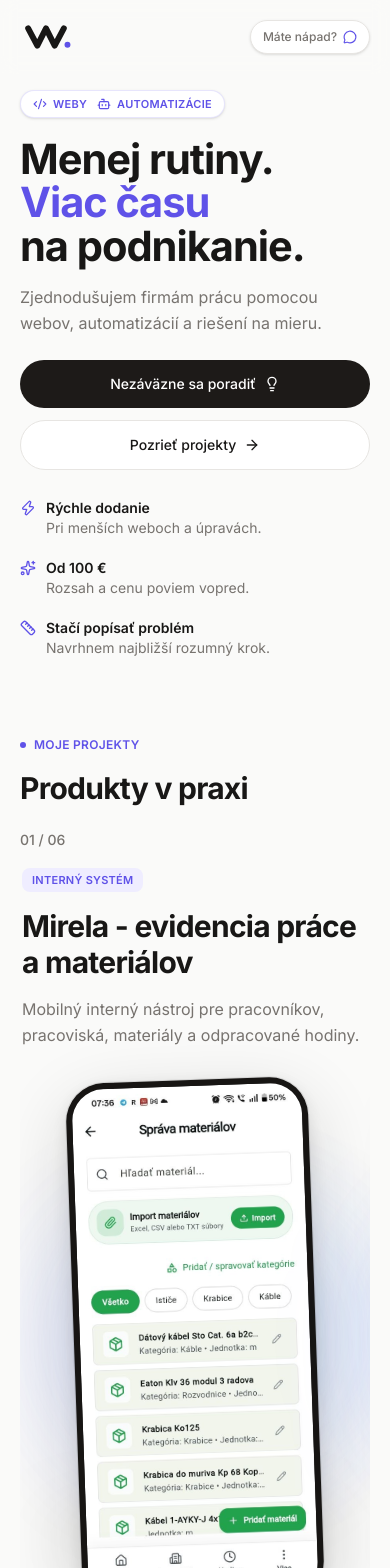
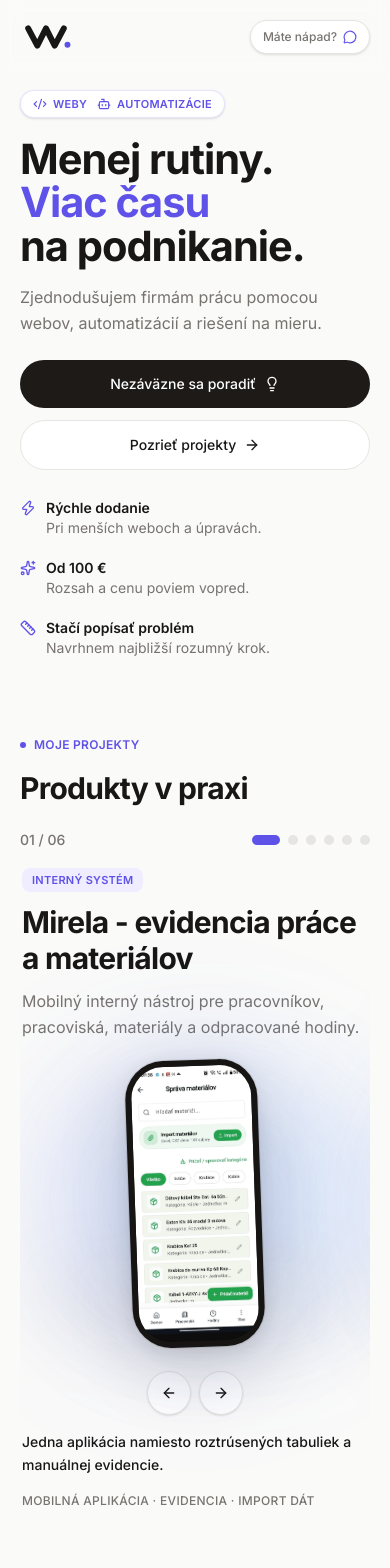
Before and after one commit to kuskryptus/webkastart_lending, a Next.js app: page / in a window 390 px wide. Shown: the top 1568 px of the page. Built offline with nearby package versions, Linux system fonts and the light colour scheme.

Commit message:
Add ProjectDots component for improved project navigation and enhance MobileVisual responsiveness

```diff
--- a/components/project-carousel.tsx
+++ b/components/project-carousel.tsx
@@ -40,6 +40,35 @@ function ProjectNavButtons({
   )
 }
 
+function ProjectDots({
+  activeIndex,
+  className = '',
+  projects,
+  setActiveIndex,
+}: {
+  activeIndex: number
+  className?: string
+  projects: Project[]
+  setActiveIndex: (index: number) => void
+}) {
+  return (
+    <div className={`items-center gap-2 ${className}`} aria-label="Výber projektu">
+      {projects.map((project, index) => (
+        <button
+          key={project.slug}
+          type="button"
+          onClick={() => setActiveIndex(index)}
+          className={`h-2.5 rounded-full transition-all ${
+            index === activeIndex ? 'w-7 bg-brand' : 'w-2.5 bg-border hover:bg-brand/45'
+          }`}
+          aria-current={index === activeIndex ? 'true' : undefined}
+          aria-label={`Zobraziť projekt ${index + 1}: ${project.title}`}
+        />
+      ))}
+    </div>
+  )
+}
+
 function ProjectSlide({
   active,
   onNext,
@@ -57,15 +86,15 @@ function ProjectSlide({
       aria-hidden={!active}
       className="min-w-full px-0.5"
     >
-      <div className="grid gap-5 lg:min-h-[560px] lg:grid-cols-[0.78fr_1.22fr] lg:items-start lg:gap-x-12 lg:gap-y-0">
+      <div className="grid gap-4 lg:min-h-[560px] lg:grid-cols-[0.78fr_1.22fr] lg:items-start lg:gap-x-12 lg:gap-y-0">
         <div className="max-w-xl lg:col-start-1 lg:row-start-1">
           <span className="inline-flex w-fit items-center rounded-md bg-brand-soft px-2.5 py-1 text-[11px] font-semibold uppercase tracking-wide text-brand">
             {project.category}
           </span>
-          <h3 className="mt-4 text-pretty text-3xl font-bold tracking-tight sm:text-4xl">
+          <h3 className="mt-3 text-pretty text-3xl font-bold tracking-tight sm:mt-4 sm:text-4xl">
             {project.title}
           </h3>
-          <p className="mt-4 text-base leading-relaxed text-muted-foreground">
+          <p className="mt-3 text-base leading-relaxed text-muted-foreground sm:mt-4">
             {project.summary}
           </p>
         </div>
@@ -75,7 +104,7 @@ function ProjectSlide({
         </div>
 
         <ProjectNavButtons
-          className="flex justify-center lg:hidden"
+          className="flex justify-center pt-1 lg:hidden"
           onNext={onNext}
           onPrevious={onPrevious}
           tabIndex={active ? 0 : -1}
@@ -135,6 +164,12 @@ export function ProjectCarousel({ projects }: { projects: Project[] }) {
         <p className="text-sm font-medium text-muted-foreground">
           {String(activeIndex + 1).padStart(2, '0')} / {String(projects.length).padStart(2, '0')}
         </p>
+        <ProjectDots
+          activeIndex={activeIndex}
+          className="flex lg:hidden"
+          projects={projects}
+          setActiveIndex={setActiveIndex}
+        />
         <ProjectNavButtons
           className="hidden lg:flex"
           onNext={() => goToProject(1)}
@@ -163,7 +198,7 @@ export function ProjectCarousel({ projects }: { projects: Project[] }) {
         </div>
       </div>
 
-      <div className="mt-5 flex flex-wrap gap-2">
+      <div className="mt-5 hidden flex-wrap gap-2 lg:flex">
         {projects.map((project, index) => (
           <button
             key={project.slug}
--- a/components/project-visual.tsx
+++ b/components/project-visual.tsx
@@ -16,14 +16,22 @@ const imageClassByVariant: Record<ShowcaseVariant, string> = {
 }
 
 function MobileVisual({
+  compactMobile = false,
   priority,
   showcase,
 }: {
+  compactMobile?: boolean
   priority?: boolean
   showcase: ProjectShowcase
 }) {
   return (
-    <div className="relative z-10 aspect-[9/19.5] h-[min(62vh,540px)] min-h-[360px] max-h-[540px] rotate-[-2deg] rounded-[2.4rem] bg-[#171513] p-1.5 shadow-[0_22px_70px_rgb(24_23_22_/_16%),0_5px_18px_rgb(24_23_22_/_10%)] ring-1 ring-foreground/10 sm:p-2">
+    <div
+      className={`relative z-10 aspect-[9/19.5] rotate-[-2deg] rounded-[2.4rem] bg-[#171513] p-1.5 shadow-[0_22px_70px_rgb(24_23_22_/_16%),0_5px_18px_rgb(24_23_22_/_10%)] ring-1 ring-foreground/10 sm:p-2 ${
+        compactMobile
+          ? 'h-[min(34vh,290px)] min-h-[250px] max-h-[290px] sm:h-[min(62vh,540px)] sm:min-h-[360px] sm:max-h-[540px]'
+          : 'h-[min(62vh,540px)] min-h-[360px] max-h-[540px]'
+      }`}
+    >
       <div className="absolute left-1/2 top-2 z-20 h-1.5 w-16 -translate-x-1/2 rounded-full bg-white/18" />
       <div className="relative h-full overflow-hidden rounded-[2rem] bg-[#0d0d0d]">
         <Image
@@ -99,7 +107,7 @@ export function ProjectVisual({
 }) {
   const variant = showcase.variant ?? 'mobile'
   const wrapperClassName = compactMobile
-    ? 'relative isolate flex min-h-[350px] items-start justify-center overflow-visible px-1 py-3 sm:min-h-[430px] sm:items-center sm:px-3 sm:py-8 lg:min-h-[520px] lg:items-start lg:px-8 lg:py-2'
+    ? 'relative isolate flex min-h-[270px] items-start justify-center overflow-visible px-1 py-1 sm:min-h-[430px] sm:items-center sm:px-3 sm:py-8 lg:min-h-[520px] lg:items-start lg:px-8 lg:py-2'
     : 'relative isolate flex min-h-[430px] items-center justify-center overflow-visible px-3 py-8 lg:min-h-[520px] lg:items-start lg:px-8 lg:py-2'
 
   return (
@@ -113,7 +121,7 @@ export function ProjectVisual({
       ) : variant === 'square' ? (
         <SquareVisual priority={priority} showcase={showcase} />
       ) : (
-        <MobileVisual priority={priority} showcase={showcase} />
+        <MobileVisual compactMobile={compactMobile} priority={priority} showcase={showcase} />
       )}
     </div>
   )
```
